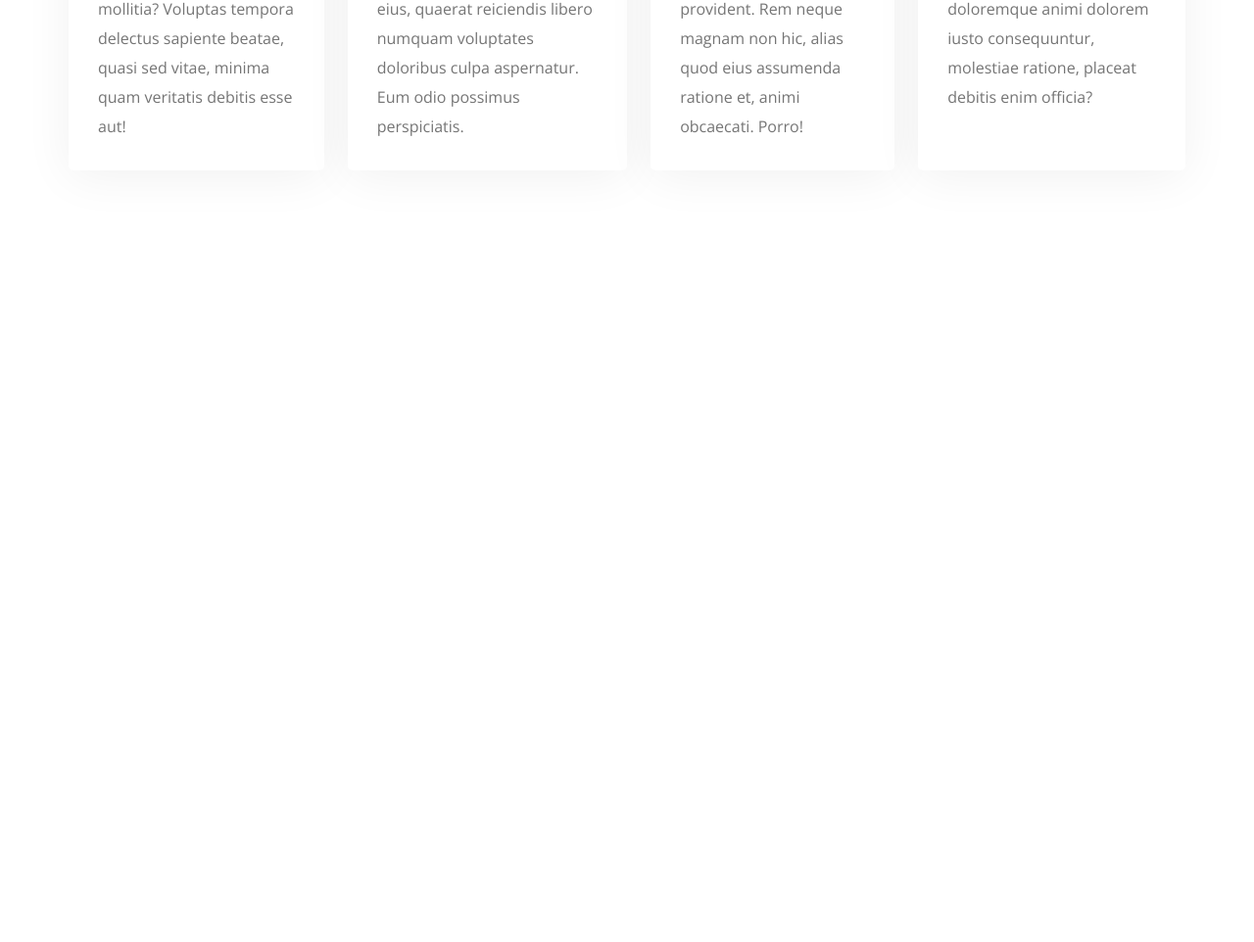
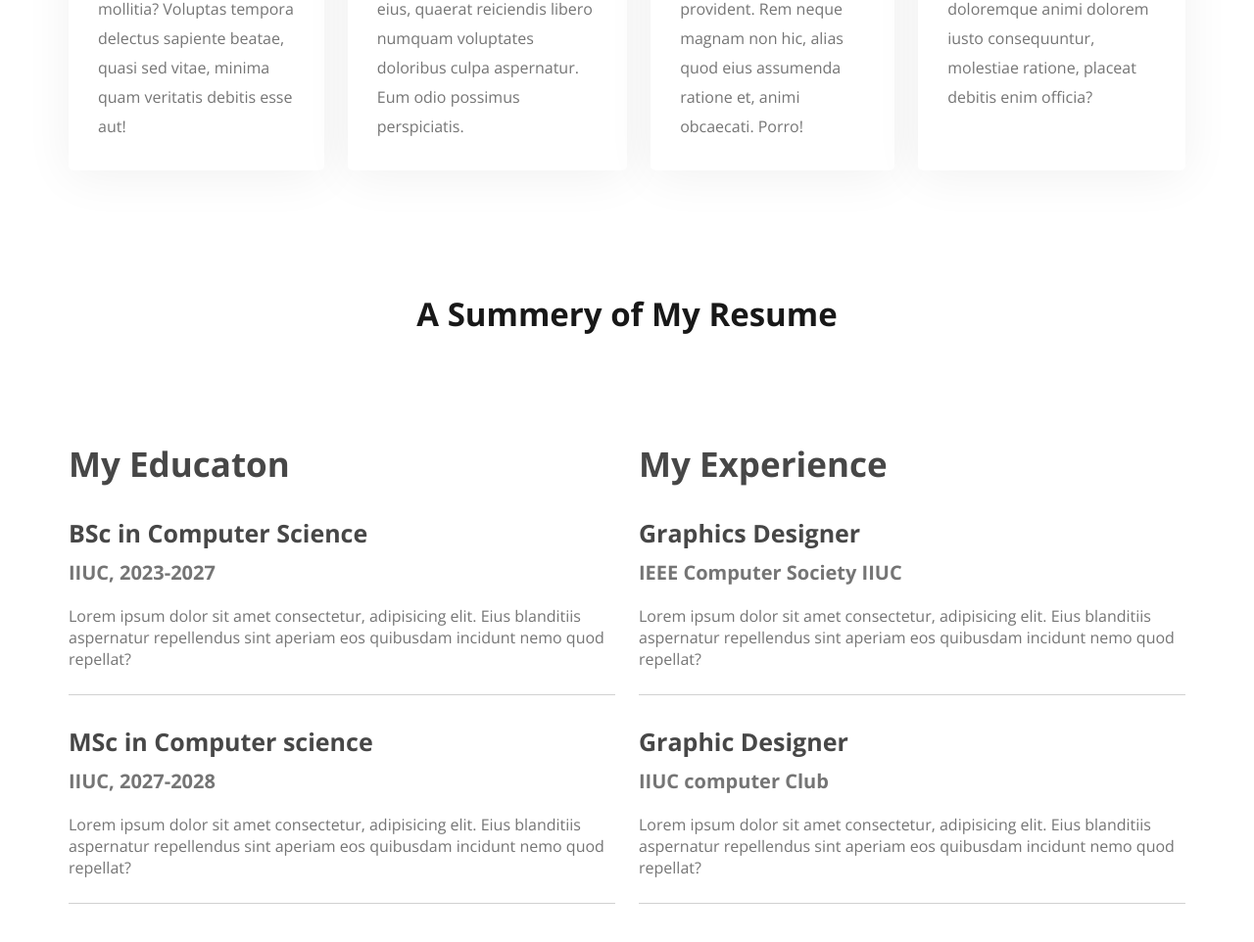
Before and after one commit to MishkatMukit/web-developer-portfolio, a plain HTML site: page index.html in a window 1280 px wide. Shown: the part 2166-3128 px from the top of the page at 98% size. Before the commit the page ends 2470 px from the top, so only its background shows below. Drawn offline with nearby package versions, Linux system fonts and the light colour scheme.

Commit message:
resume added

```diff
--- a/index.html
+++ b/index.html
@@ -103,7 +103,45 @@
                 </div>
             </div>
         </section>
+        <section class="resume">
+            <h3 class="section-title">A Summery of My Resume</h3>
+            <div class="resume-container">
+                <div class="resume-col">
+                    <h3 class="resume-col-title">My Educaton</h3>
+                    <div class="experience">
+                        <h4 class="experience-title">BSc in Computer Science</h4>
+                        <h5 class="experience-subtitle">IIUC, 2023-2027</h5>
+                        <p class="experience-description">Lorem ipsum dolor sit amet consectetur, adipisicing elit. Eius
+                            blanditiis aspernatur repellendus sint aperiam eos quibusdam incidunt nemo quod repellat?
+                        </p>
+                    </div>
+                    <div class="experience">
+                        <h4 class="experience-title">MSc in Computer science</h4>
+                        <h5 class="experience-subtitle">IIUC, 2027-2028</h5>
+                        <p class="experience-description">Lorem ipsum dolor sit amet consectetur, adipisicing elit. Eius
+                            blanditiis aspernatur repellendus sint aperiam eos quibusdam incidunt nemo quod repellat?
+                        </p>
+                    </div>
+                </div>
+                <div class="resume-col">
+                    <h3 class="resume-col-title">My Experience</h3>
+                    <div class="experience">
+                        <h4 class="experience-title">Graphics Designer</h4>
+                        <h5 class="experience-subtitle">IEEE Computer Society IIUC</h5>
+                        <p class="experience-description">Lorem ipsum dolor sit amet consectetur, adipisicing elit. Eius
+                            blanditiis aspernatur repellendus sint aperiam eos quibusdam incidunt nemo quod repellat?
 
+                        </p>
+                    </div>
+                    <div class="experience">
+                        <h4 class="experience-title">Graphic Designer</h4>
+                        <h5 class="experience-subtitle">IIUC computer Club</h5>
+                        <p class="experience-description">Lorem ipsum dolor sit amet consectetur, adipisicing elit. Eius
+                            blanditiis aspernatur repellendus sint aperiam eos quibusdam incidunt nemo quod repellat?
+                        </p>
+                    </div>
+                </div>
+            </div>
         </section>
     </main>
     <footer>
--- a/styles/style.css
+++ b/styles/style.css
@@ -220,3 +220,30 @@ main section{
     margin-top: 30px;
 
 }
+.resume-container{
+    display: flex;
+    gap: 24px;
+    margin-top: 113px;
+}
+.experience{
+    border-bottom: 1px solid  rgba(209, 209, 209, 1);
+}
+.resume-col-title{
+    color: rgba(71, 71, 71, 1);
+    font-size: 35px;
+}
+.experience-title{
+    color: rgba(71, 71, 71, 1);
+    font-size: 25px;
+    margin-top: 30px;
+}
+.experience-subtitle{
+    color: rgba(117, 117, 117, 1);
+    margin-top: 10px;
+    font-size: 20px;
+}
+.experience-description{
+    color: rgba(117, 117, 117, 1);
+    margin: 20px 0px 25px;
+
+}
```
